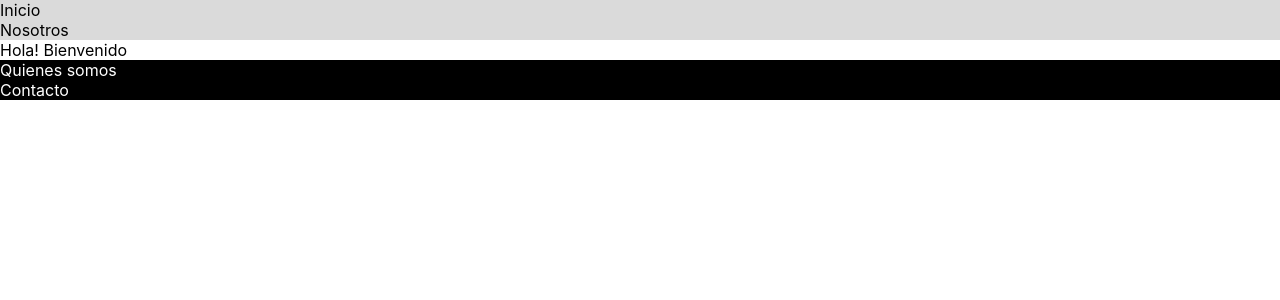
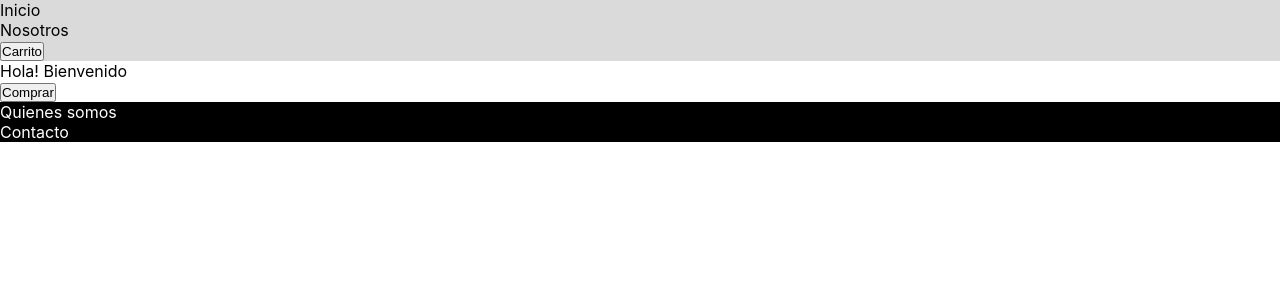
Before and after one commit to JairoCoppis/reactjs, a React (Create React App) app: page / in a window 1280 px wide. Shown: the top 300 px of the page. Built offline with nearby package versions, Linux system fonts and the light colour scheme.

Commit message:
Agregando botones

```diff
--- a/src/App.js
+++ b/src/App.js
@@ -1,7 +1,7 @@
 import './App.css'; // Es una libreria o extension
-import Header from './components/Header';
+import {Header} from './components/Header';
 import {Footer} from './components/Footer'; //EJ Footer export nombrado (si hubiera mas de uno se usa la coma)
-import Main from './components/Main';
+import {Main} from './components/Main';
 
 function App() {
   return (
--- /dev/null
+++ b/src/components/Button.jsx
@@ -0,0 +1,5 @@
+export const Button = ({text}) => {
+  return (
+     <button>{text}</button>
+  )
+}
--- a/src/components/Main.jsx
+++ b/src/components/Main.jsx
@@ -1,3 +1,39 @@
+import { Button } from "./Button"
+
+export const Main = ({saludo}) => {
+
+    return (
+
+        <div>
+            <article>
+             Hola! {saludo}
+            </article>
+                <Button text="Comprar"/>
+        </div>
+
+    )
+}
+
+
+//----------------------------------
+
+// const Main = ({saludo}) => { //Si pongo llaves hago el destructuring y no necesito acceder a la propiedad del objeto con un punto. En caso de querer usar mas prop le pongo una coma y accedo a edad, etc.
+
+//     return (
+
+//         <article>
+//             Hola! {saludo}
+//         </article>
+//     )
+// }
+
+// export default Main //Export default (Solo uno por archivo)
+
+
+
+//----------------------------------
+
+
 // const Main = (props) => {
 
 //     console.log(props) //Props es un objeto
@@ -11,15 +47,3 @@
 // }
 
 // export default Main //Export default (Solo uno por archivo)
-
-const Main = ({saludo}) => { //Si pongo llaves hago el destructuring y no necesito acceder a la propiedad del objeto con un punto. En caso de querer usar mas prop le pongo una coma y accedo a edad, etc.
-
-    return (
-
-        <article>
-            Hola! {saludo}
-        </article>
-    )
-}
-
-export default Main //Export default (Solo uno por archivo)
--- a/src/components/Navbar.jsx
+++ b/src/components/Navbar.jsx
@@ -1,14 +1,15 @@
 import React from 'react'
+import { Button } from './Button'
 
-const Navbar = () => {
+export const Navbar = () => {
   return ( //Agrgando CSS con className
+
             <nav className="navbar">
                 <ul>
                     <li>Inicio</li>
                     <li>Nosotros</li>
                 </ul>
+                  <Button text="Carrito"/>
             </nav>
   )
 }
-
-export default Navbar
```
Also changed, not shown: src/components/Header.jsx (+3 -4 lines).
